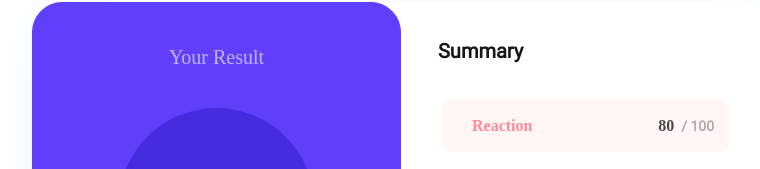
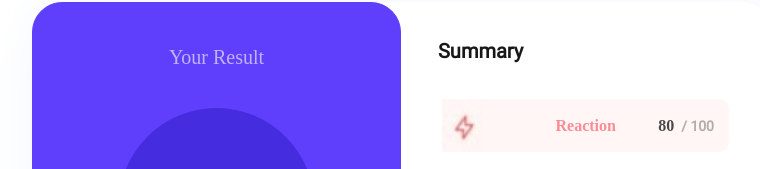
Before and after one commit to motager/Advanced-Task2, a plain HTML site: page index.html in a window 1280 px wide. Shown: the part 148-317 px from the top of the page, without its empty margins (238-998 px from the left). Drawn offline with Linux system fonts and the light colour scheme; a web font is replaced by a local one.

Commit message:
new change
Signed-off-by: motager <maltager658@gmail.com>

```diff
--- a/index.html
+++ b/index.html
@@ -61,7 +61,7 @@
             <div>
 
                 <div class="box1">
-
+                    <img src="./img/WhatsApp Image 2023-11-18 at 19.03.04_37959f69.jpg" alt="">
 
                     <span class="f">
                         Reaction
```
